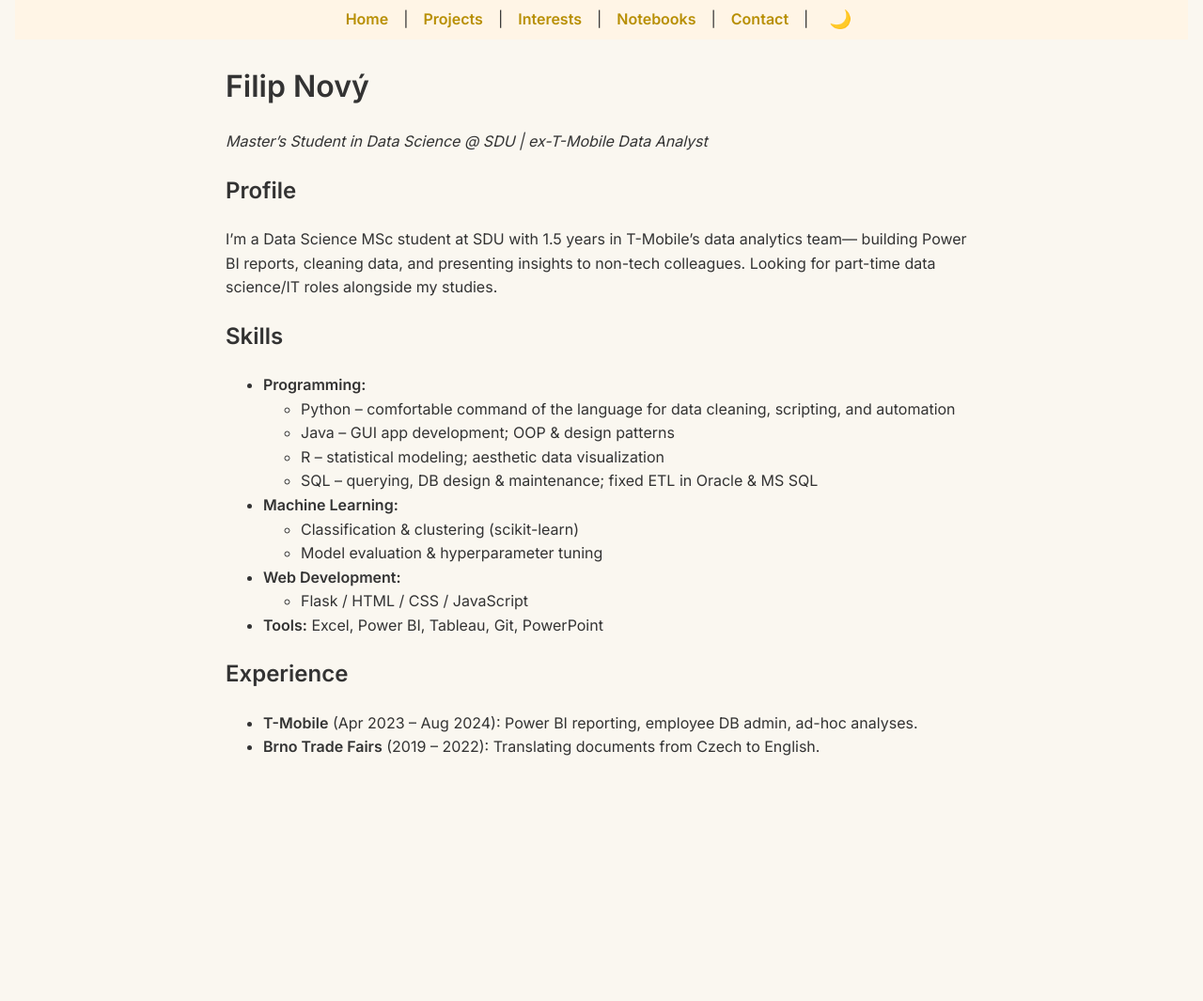
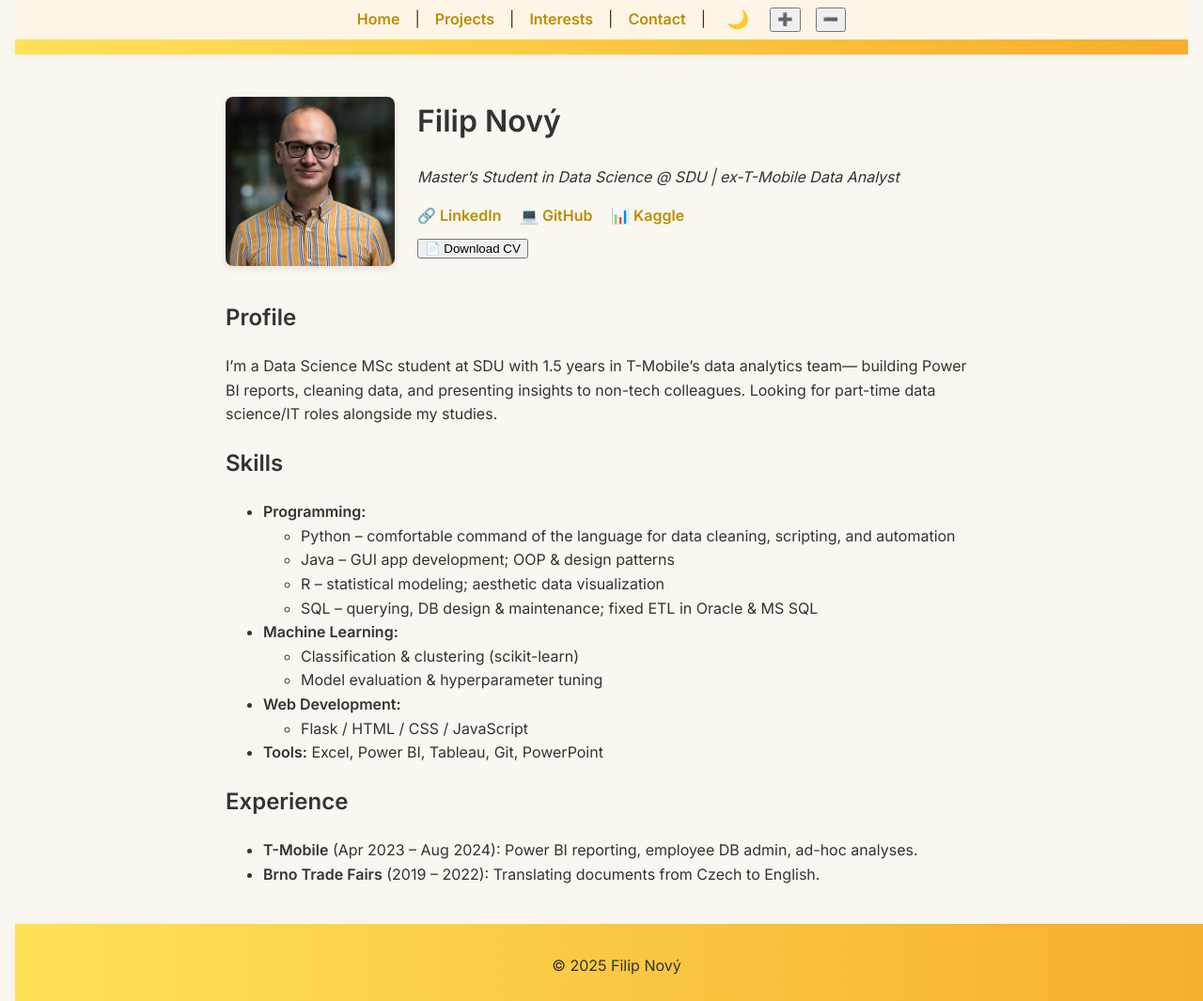
Before and after one commit to Novyfilip/Portfolio-Site, a Flask app: page / in a window 1280 px wide. Shown: the whole page at 94% size. Before the commit the page ends 804 px from the top, so only its background shows below. Run offline with Flask 3, Linux system fonts and the light colour scheme.

Commit message:
Finished Product

```diff
--- a/app.py
+++ b/app.py
@@ -1,95 +1,148 @@
 from flask import Flask, render_template, request, redirect, flash, url_for, abort
-import os, json, datetime, requests
+import os, json, datetime, requests, random, traceback
+from markdown import markdown  # used for rendering readmes, so don't remove
+from urllib.parse import quote  # for creating safe binder URLs
+
 print("CWD:", os.getcwd())
-print("emplates folder contents:", os.listdir(os.path.join(os.getcwd(), 'templates')))
-
+print("Templates folder contents:", os.listdir(os.path.join(os.getcwd(), 'templates')))
 
 app = Flask(__name__)
-app.secret_key = 'rhododendron'  # Required for flashing messages int he contact form
+app.secret_key = 'rhododendron'  # required for flash() in contact form
 
-DATA_FILE = os.path.join(os.path.dirname(__file__), 'data', 'messages.json')
 
 @app.route('/')
 def home():
-    return render_template('index.html')  # main page
+
+    return render_template('index.html')
 
 GITHUB_USER = 'Novyfilip'
+
 @app.route('/projects')
 def projects():
+    # Grab public repos using the GitHub API
     resp = requests.get(f'https://api.github.com/users/{GITHUB_USER}/repos')
     repos = resp.json() if resp.ok else []
+
+    # Return trimmed info
     projects_list = [
-      {"name": r['name'], "desc": r.get('description') or '', "url": r['html_url']}
-      for r in repos
+        {"name": r['name'], "desc": r.get('description') or '', "url": r['html_url']}
+        for r in repos
     ]
     return render_template('projects.html', projects=projects_list)
 
+
 @app.route('/projects/<repo_name>')
 def project_detail(repo_name):
-    # Fetch the repo metadata
+    # Grabs basic metadata
     r = requests.get(f'https://api.github.com/repos/{GITHUB_USER}/{repo_name}')
     if not r.ok:
         return abort(404)
+    data = r.json()
 
-    data = r.json()
+    # finds a notebook file if present
+    contents = requests.get(f'https://api.github.com/repos/{GITHUB_USER}/{repo_name}/git/trees/main?recursive=1')
+    notebook_file = None
+
+    if contents.ok:
+        tree = contents.json().get("tree", [])
+        for f in tree:
+            if f['path'].endswith('.ipynb') and not f['path'].startswith('.ipynb_checkpoints/'):
+                notebook_file = f['path']
+                break  # takes the first valid one
+
+    binder_url = None
+    if notebook_file:
+        filepath = quote(notebook_file)
+        binder_url = f"https://mybinder.org/v2/gh/{GITHUB_USER}/{repo_name}/main?filepath={filepath}"
+
+    # tries grabbing a README in either casing
+    readme_html = ''
+    readme_req = requests.get(f"https://raw.githubusercontent.com/{GITHUB_USER}/{repo_name}/main/README.md")
+    if not readme_req.ok:
+        readme_req = requests.get(f"https://raw.githubusercontent.com/{GITHUB_USER}/{repo_name}/main/readme.md")
+    if readme_req.ok:
+        readme_html = markdown(readme_req.text)
+    print("README preview (first 500 chars):", readme_html[:500])
+    #debugging
     return render_template('project_detail.html',
                            name=data['name'],
-                           desc=data.get('description',''),
-                           url=data['html_url'])
+                           desc=data.get('description', ''),
+                           url=data['html_url'],
+                           binder_url=binder_url,
+                           readme=readme_html)  # now to pass it in
 
 
-
-#@app.route('/interests')
 @app.route('/interests/')
 def interests():
-    # build lists of image URLs and matching captions
-    images = [ url_for('static', filename=f'img/{i}.jpg') for i in range(1,6) ]
+    # used for my hobby slideshow
+    images = [url_for('static', filename=f'img/{i}.jpg') for i in range(1, 6)]
     captions = [
-      "Board games in Hamburg, Winter",
-      "Me in Paris, Winter",
-      "Gym PR day, Spring",
-      "Running in the kolding Fjord, Spring",
-      "My best  steak, Summer",
+        "Board games in Hamburg, Winter",
+        "Me in Paris, Winter",
+        "Gym PR day, Spring",
+        "Running in the Kolding Fjord, Spring",
+        "My best steak, Summer",
     ]
 
-    # pass *both* into the template context
-    return render_template('interests.html',
-                           images=images,
-                           captions=captions)
+    return render_template('interests.html', images=images, captions=captions)
+
 
 @app.route('/notebooks')
 def notebooks():
-    # list of (name, filepath) tuples
+    # manually linked notebooks here if needed
     nb = [
-       ("Car Classification", "Car classification.ipynb")
-       #,
-     # will add more
+        ("Car Classification", "Car classification.ipynb")
+        # add more if necessary
     ]
     return render_template('notebooks.html', notebooks=nb)
 
-@app.route('/contact', methods=['GET','POST'])
+def get_random_motd():
+    try:
+        with open(os.path.join(os.path.dirname(__file__), 'data', 'motd.json'), 'r', encoding='utf-8') as f:
+            messages = json.load(f)
+        if messages:
+            return random.choice(messages)
+    except Exception as e:
+        print("MOTD error:", e)
+    return None
+DATA_FILE = os.path.join(os.path.dirname(__file__), 'data', 'messages.json')
+MOTD_FILE = os.path.join(os.path.dirname(__file__), 'data', 'motd.json')
+print("Resolved MOTD path:", MOTD_FILE)
+
+def get_random_motd():
+    try:
+        with open(MOTD_FILE, 'r', encoding='utf-8') as f:
+            messages = json.load(f)
+        if messages:
+            return random.choice(messages)
+    except Exception as e:
+        print("MOTD load error:", e)
+    return None
+
+@app.route('/contact', methods=['GET', 'POST'])
 def contact():
+    motd = get_random_motd()  # Uses the helper now
+    print("Contact MOTD selected:", motd)
     if request.method == 'POST':
         name = request.form.get('name')
-        msg  = request.form.get('message')
+        email = request.form.get('email')
+        msg = request.form.get('message')
 
-        if not (name and msg):
-            flash("oops, need both name & message")
+        if not (name and email and msg):
+            flash("Oops, all fields are required!")
             return redirect('/contact')
 
-        # build the entry
         entry = {
             "time": datetime.datetime.now().isoformat(),
             "name": name,
+            "email": email,
             "message": msg
         }
 
-        # load existing, append, save back
         try:
             with open(DATA_FILE, 'r', encoding='utf-8') as f:
                 data = json.load(f)
-        except Exception as e:
-            print("couldn't read JSON, starting fresh:", e)
+        except:
             data = []
 
         data.append(entry)
@@ -97,19 +150,20 @@ def contact():
         try:
             with open(DATA_FILE, 'w', encoding='utf-8') as f:
                 json.dump(data, f, indent=2)
-        except Exception as e:
-            print("error writing JSON:", e)
-            flash("Your message was received but not saved :(")
+        except:
+            flash("Message received but saving failed.")
             return redirect('/contact')
 
         flash(f"Thanks, {name}! Your message is saved.")
         return redirect('/contact')
 
-    return render_template('contact.html')
+    return render_template('contact.html', motd=motd)
 
 
 
-#For production, we need to set the FLASK_ENV environment variable to production
+
+
+# For production on Render, thats why debug mode is off
 if __name__ == '__main__':
     debug = os.environ.get("FLASK_DEBUG", "true") == "true"
     app.run(debug=debug)
--- a/data/messages.json
+++ b/data/messages.json
@@ -3,5 +3,11 @@
     "time": "2025-05-14T13:53:25.563765",
     "name": "Lubom\u00edr Nov\u00fd",
     "message": "You suck"
+  },
+  {
+    "time": "2025-05-25T16:37:07.026802",
+    "name": "a",
+    "email": "a@dad",
+    "message": "hello son"
   }
 ]
--- a/static/css/style.css
+++ b/static/css/style.css
@@ -48,6 +48,7 @@
 
   /* ——— Main container ——— */
   main {
+    flex: 1 0 auto;
     max-width: 800px;
     margin: 1.5rem auto;
     line-height: 1.6;
@@ -141,7 +142,7 @@
     margin: .25rem 0 0 1rem;
     color: var(--text);
   }
-  #To make the project site prettier, I added a few CSS styles to the static/css/style.css file. The changes include:
+
 .projects-grid {
     display: grid;
     gap: 1.5rem;
@@ -210,3 +211,186 @@ a:hover { color: var(--link-hover); text-decoration: underline; }
     background: var(--nav-bg);
     font-size: 1.2rem;
   }
+  /* ——— profile picture ——— */
+  .profile-square {
+    width: 180px;
+    height: 180px;
+    object-fit: cover;
+    float: left;
+    margin: 0 1.5rem 1rem 0;
+    box-shadow: 0 2px 8px rgba(0,0,0,0.1);
+    border-radius: 8px; /* Square with subtle rounding */
+  }
+
+  .intro-section::after {
+    content: "";
+    display: table;
+    clear: both;
+  }
+
+  .socials {
+    margin: 0.5rem 0;
+  }
+
+  .socials a {
+    margin-right: 15px;
+    text-decoration: none;
+    font-weight: bold;
+    color: var(--link);
+  }
+
+  .socials a:hover {
+    color: var(--link-hover);
+  }
+
+  .project-grid {
+    display: grid;
+    grid-template-columns: repeat(auto-fill, minmax(280px, 1fr));
+    gap: 1.5rem;
+    padding-top: 1rem;
+  }
+
+  .project-card {
+    background-color: var(--card-bg, #fdf6e3);
+    padding: 1rem;
+    border-radius: 1rem;
+    box-shadow: 0 0 10px rgba(0,0,0,0.1);
+    transition: transform 0.2s ease-in-out;
+  }
+
+  .project-card:hover {
+    transform: scale(1.02);
+  }
+
+  .project-card h3 a {
+    text-decoration: none;
+    font-weight: bold;
+    color: #b58900;
+  }
+
+  .notebook-btn {
+    display: inline-block;
+    margin-top: 0.5rem;
+    padding: 0.4rem 0.8rem;
+    background-color: #268bd2;
+    color: white;
+    border-radius: 5px;
+    text-decoration: none;
+    font-size: 0.9rem;
+    transition: background-color 0.2s ease-in-out;
+  }
+
+  .notebook-btn:hover {
+    background-color: #006bb3;
+  }
+  header {
+    text-align: center;
+    padding-top: 1rem;
+  }
+  footer {
+    text-align: center;
+  padding: 1rem;
+  background: var(--nav-bg);
+  color: var(--text);
+  }
+  .readme-content {
+    background: var(--nav-bg);
+    padding: 1rem;
+    border-radius: 6px;
+    margin-top: 1rem;
+    line-height: 1.6;
+    font-size: 0.95rem;
+  }
+
+  .readme-content h1, .readme-content h2 {
+    margin-top: 1.2rem;
+  }
+  .project-buttons {
+    display: flex;
+    gap: 1rem;
+    margin: 1.5rem 0;
+  }
+
+  .btn {
+    display: inline-block;
+    padding: 0.5rem 1.1rem;
+    font-weight: bold;
+    text-decoration: none;
+    border-radius: 6px;
+    box-shadow: 0 2px 6px rgba(0,0,0,0.1);
+    transition: background-color 0.2s ease;
+    font-family: inherit;
+    font-size: 1rem;
+  }
+
+
+
+  .binder {
+    background-color: #2b90d9;
+    color: white;
+  }
+
+  .btn:hover {
+    opacity: 0.85;
+  }
+  .gradient-header,
+.gradient-footer {
+  height: 50px;
+  width: 100%;
+  background: linear-gradient(90deg, #ffe259, #f6ae2d);
+  box-shadow: 0 2px 8px rgba(0,0,0,0.05);
+}
+.btn.github {
+  background-color: #ec7019; /* Orange */
+  color: black;
+  padding: 0.5em 1em;
+  border-radius: 0.5em;
+  font-weight: bold;
+  display: inline-block;
+  text-decoration: none;
+  transition: background 0.3s ease;
+}
+.btn.github:hover {
+  background-color: #ea580c;
+}
+.font-size-btn {
+  border: 1px solid #ccc;
+  background-color: transparent;
+  padding: 5px 10px;
+  border-radius: 6px;
+  font-size: 1rem;
+  cursor: pointer;
+  transition: all 0.2s ease;
+}
+
+.font-size-btn:hover {
+  background-color: #f5f5f5;
+}
+.download-btn {
+  background-color: transparent;
+  border: 2px solid var(--accent-color);
+  padding: 6px 12px;
+  border-radius: 6px;
+  font-weight: 500;
+  cursor: pointer;
+  transition: background 0.3s ease;
+}
+
+.download-btn:hover {
+  background-color: var(--accent-color);
+  color: white;
+}
+.insight-box {
+  background-color: #fffae6;
+  border-left: 6px solid #f0c000;
+  padding: 12px 18px;
+  margin-top: 20px;
+  font-style: italic;
+  border-radius: 6px;
+}
+html, body {
+  height: 100%;
+  margin: 0;
+  display: flex;
+  flex-direction: column;
+}
--- a/templates/base.html
+++ b/templates/base.html
@@ -15,10 +15,13 @@
         <a href="/">Home</a> |
         <a href="/projects">Projects</a> |
         <a href="/interests">Interests</a> |
-        <a href="/notebooks">Notebooks</a> |
         <a href="/contact">Contact</a> |
         <button id="dark-toggle">🌙</button>
+        <button onclick="document.body.style.fontSize='larger'">➕</button>
+        <button onclick="document.body.style.fontSize='smaller'">➖</button>
+
       </nav>
+      <header class="gradient-header"></header>
 
   <main>
     {% with messages = get_flashed_messages() %}
@@ -30,5 +33,13 @@
     {% endwith %}
     {% block content %}{% endblock %}
   </main>
+  <footer class="gradient-footer"><p>&copy; 2025 Filip Nový</p>
+  <p>{% if motd %}
+    <div class="insight-box">
+      💡 <em>{{ motd }}</em>
+    </div>
+  {% endif %}</p></footer>
+
+
 </body>
 </html>
--- a/templates/index.html
+++ b/templates/index.html
@@ -1,9 +1,23 @@
-<!-- templates/index.html -->
 {% extends "base.html" %}
 {% block title %}Home - Filip Nový{% endblock %}
+
 {% block content %}
+<div class="intro-section">
+  <img src="{{ url_for('static', filename='img/yellowshirt.jpeg') }}" alt="Filip Nový" class="profile-square">
+
   <h1>Filip Nový</h1>
   <p><em>Master’s Student in Data Science @ SDU | ex-T-Mobile Data Analyst</em></p>
+
+  <div class="socials">
+    <a href="https://www.linkedin.com/in/filip-novy-288835254/" target="_blank">🔗 LinkedIn</a>
+    <a href="https://github.com/Novyfilip" target="_blank">💻 GitHub</a>
+    <a href="https://www.kaggle.com/filipnovy" target="_blank">📊 Kaggle</a>
+  </div>
+
+  <a href="{{ url_for('static', filename='docs/Filip_Novy_CV.pdf') }}" download>
+    <button>📄 Download CV</button>
+  </a>
+</div>
 
 <h2>Profile</h2>
 <p>
@@ -14,8 +28,7 @@
 
 <h2>Skills</h2>
 <ul>
-    <li>
-      <strong>Programming:</strong>
+  <li><strong>Programming:</strong>
     <ul>
       <li>Python – comfortable command of the language for data cleaning, scripting, and automation</li>
       <li>Java – GUI app development; OOP & design patterns</li>
@@ -23,15 +36,13 @@
       <li>SQL – querying, DB design & maintenance; fixed ETL in Oracle & MS SQL</li>
     </ul>
   </li>
-    <li>
-      <strong>Machine Learning:</strong>
+  <li><strong>Machine Learning:</strong>
     <ul>
       <li>Classification & clustering (scikit-learn)</li>
       <li>Model evaluation & hyperparameter tuning</li>
     </ul>
   </li>
-    <li>
-      <strong>Web Development:</strong>
+  <li><strong>Web Development:</strong>
     <ul>
       <li>Flask / HTML / CSS / JavaScript</li>
     </ul>
@@ -44,4 +55,9 @@
   <li><strong>T-Mobile</strong> (Apr 2023 – Aug 2024): Power BI reporting, employee DB admin, ad-hoc analyses.</li>
   <li><strong>Brno Trade Fairs</strong> (2019 – 2022): Translating documents from Czech to English.</li>
 </ul>
+<p>{% if motd %}
+  <div class="insight-box">
+    💡 <em>{{ motd }}</em>
+  </div>
+{% endif %}</p>
 {% endblock %}
```
Also changed, not shown: data/motd.json (added, +22 -0 lines), templates/contact.html (+13 -1 lines), templates/project_detail.html (+20 -8 lines), templates/projects.html (+7 -4 lines), static/img/yellowshirt.jpeg (added), 1 other file. Lines whose indentation alone changed are shown as unchanged.
